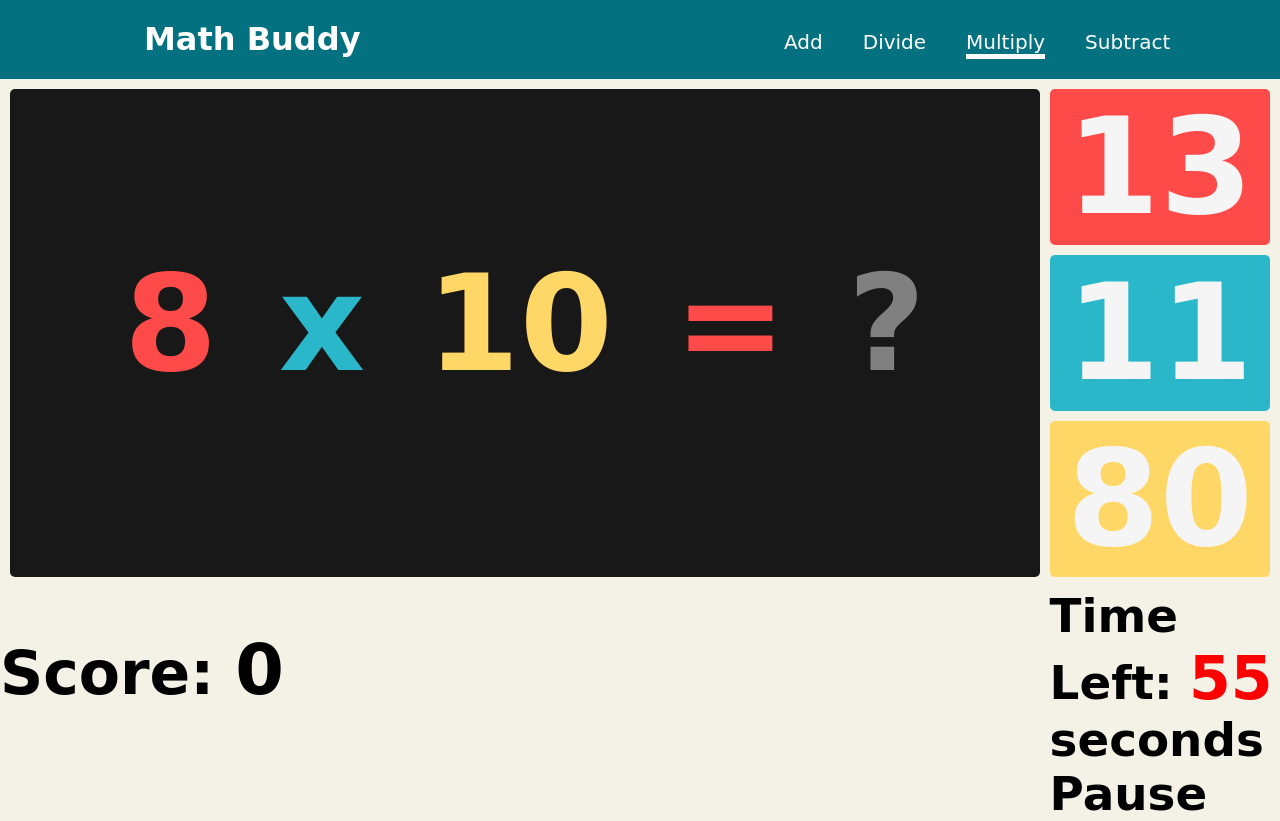
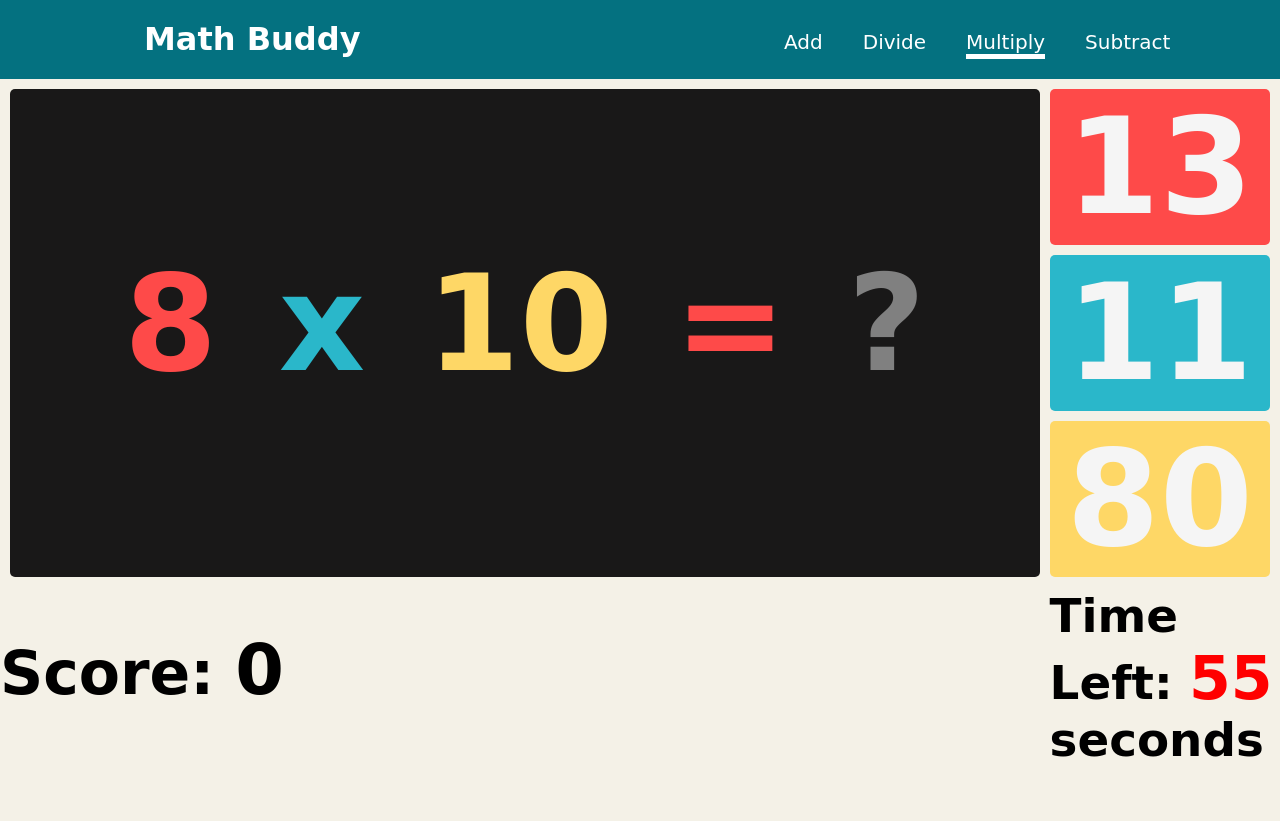
Before and after one commit to afseenk/mathbuddy, a plain HTML site: page multiply.html in a window 1280 px wide. After the commit the page ends 800 px from the top, so only its background shows below. Drawn offline with Linux system fonts and the light colour scheme.

Commit message:
fix code

```diff
--- a/multiply.html
+++ b/multiply.html
@@ -41,7 +41,7 @@
         </div>
 
         <div id="timer-container">
-            <h3>Time Left: <span id="timer">60</span> seconds <div id="pauseButton">Pause</div> </h3>
+            <h3>Time Left: <span id="timer">60</span> seconds</h3>
 
         </div>
     </div>
```
Also changed, not shown: divide.html (+1 -1 lines), index.html (+1 -1 lines), subtract.html (+1 -1 lines).
